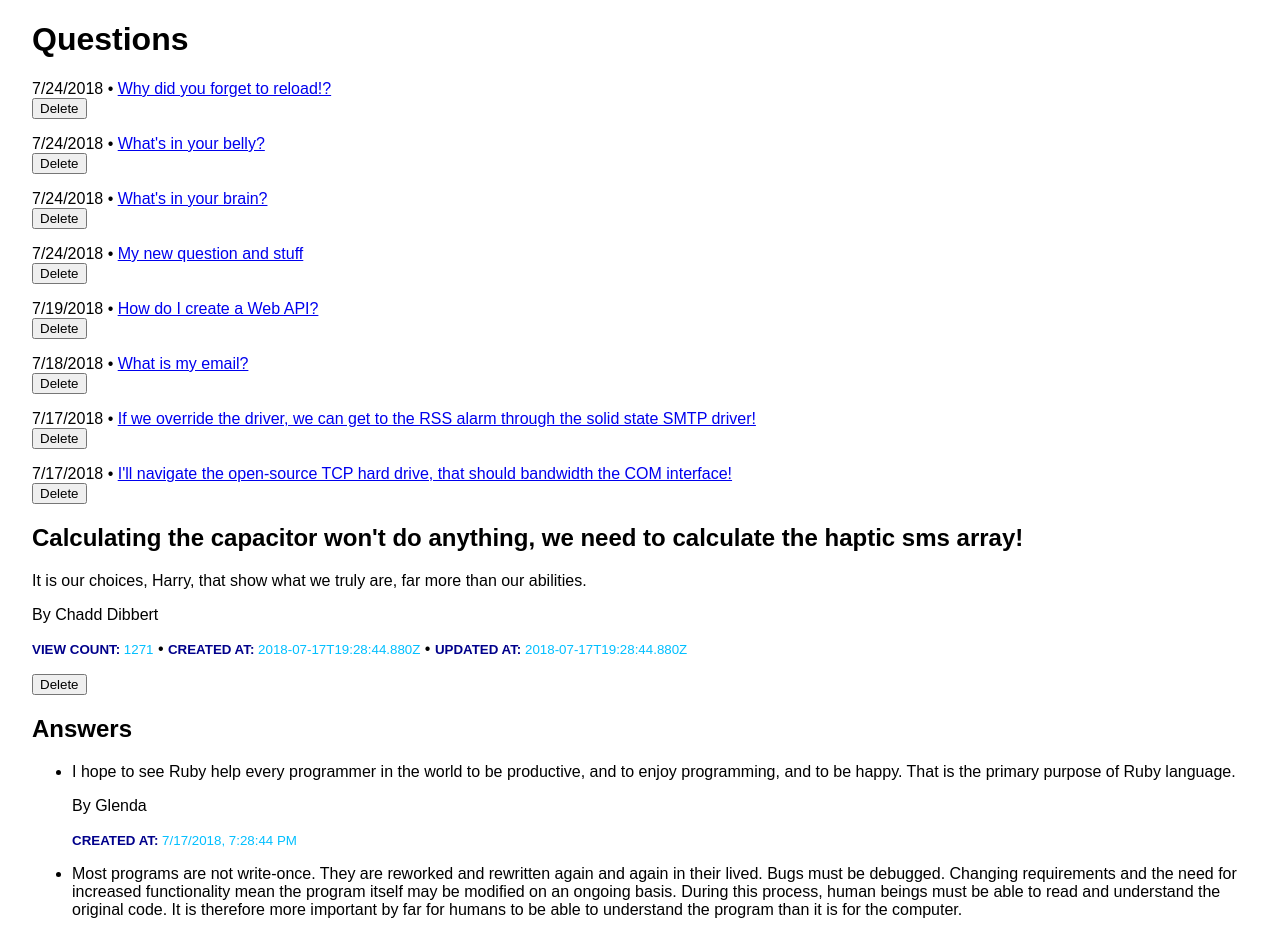
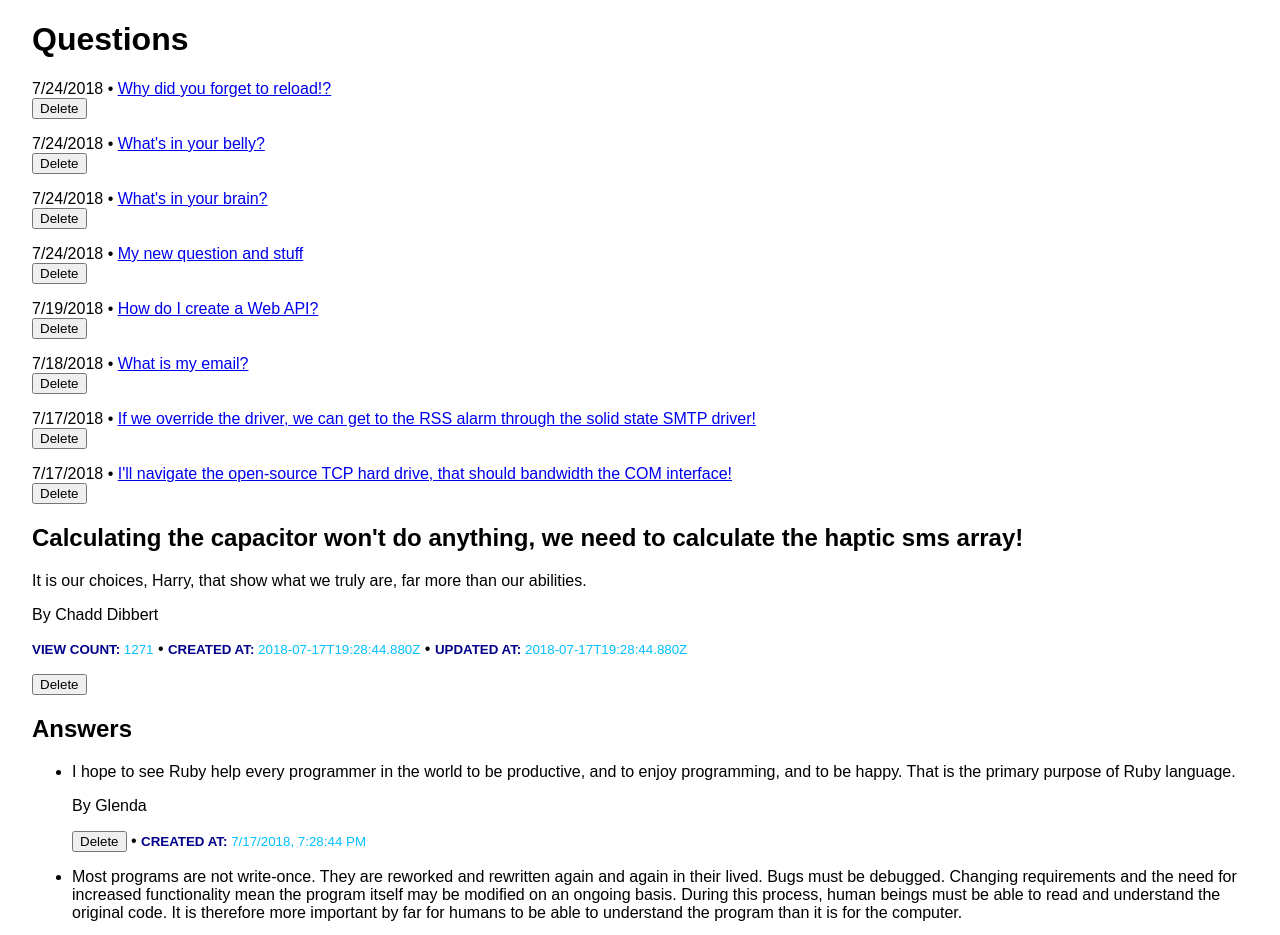
Before and after one commit to CodeCoreYVR/awesome-answers-react-may-2018, a React (Create React App) app: page / in a window 1280 px wide. Shown: the top 935 px of the page. Built offline with nearby package versions, Linux system fonts and the light colour scheme.

Commit message:
Add demo for Delete for Answers

```diff
--- a/src/components/AnswerDetails.jsx
+++ b/src/components/AnswerDetails.jsx
@@ -1,12 +1,20 @@
 import React from "react";
 import Field from "./Field";
 
+// <AnswerDetails
+//  onDeleteClick={() => console.log("Deleting")}
+//  {...answer}
+// />
 const AnswerDetails = props => {
+  const { onDeleteClick = () => {} } = props;
+
   return (
     <div>
       <p>{props.body}</p>
       <p>By {props.author.first_name}</p>
       <p>
+        <button onClick={() => onDeleteClick(props.id)}>Delete</button>
+        {" • "}
         <Field
           name="Created At"
           value={new Date(props.created_at).toLocaleString()}
--- a/src/components/AnswerList.jsx
+++ b/src/components/AnswerList.jsx
@@ -2,7 +2,7 @@ import React from "react";
 import AnswerDetails from "./AnswerDetails";
 
 const AnswerList = props => {
-  const { answers = [] } = props;
+  const { answers = [], onAnswerDeleteClick = () => {} } = props;
 
   return (
     <ul>
@@ -13,7 +13,7 @@ const AnswerList = props => {
             author={answer.author}
             created_at={answer.created_at}
           /> */}
-          <AnswerDetails {...answer} />
+          <AnswerDetails onDeleteClick={onAnswerDeleteClick} {...answer} />
         </li>
       ))}
     </ul>
--- a/src/components/QuestionShowPage.jsx
+++ b/src/components/QuestionShowPage.jsx
@@ -22,11 +22,27 @@ class QuestionShowPage extends Component {
     };
 
     this.deleteQuestion = this.deleteQuestion.bind(this);
+    this.deleteAnswer = this.deleteAnswer.bind(this);
   }
 
   deleteQuestion() {
     this.setState({
       question: undefined
+    });
+  }
+
+  deleteAnswer(id) {
+    // Inside AnswerDetails, we're passing the `id` from
+    // the props which would preserve the type.
+    // Therefore, we don't need to `parseInt`.
+    const { question } = this.state;
+    const { answers = [] } = question;
+
+    this.setState({
+      question: {
+        ...question,
+        answers: answers.filter(answer => answer.id !== id)
+      }
     });
   }
 
@@ -46,7 +62,10 @@ class QuestionShowPage extends Component {
         <QuestionDetails {...question} />
         <button onClick={this.deleteQuestion}>Delete</button>
         <h2>Answers</h2>
-        <AnswerList answers={question.answers} />
+        <AnswerList
+          onAnswerDeleteClick={this.deleteAnswer}
+          answers={question.answers}
+        />
       </main>
     );
   }
```
